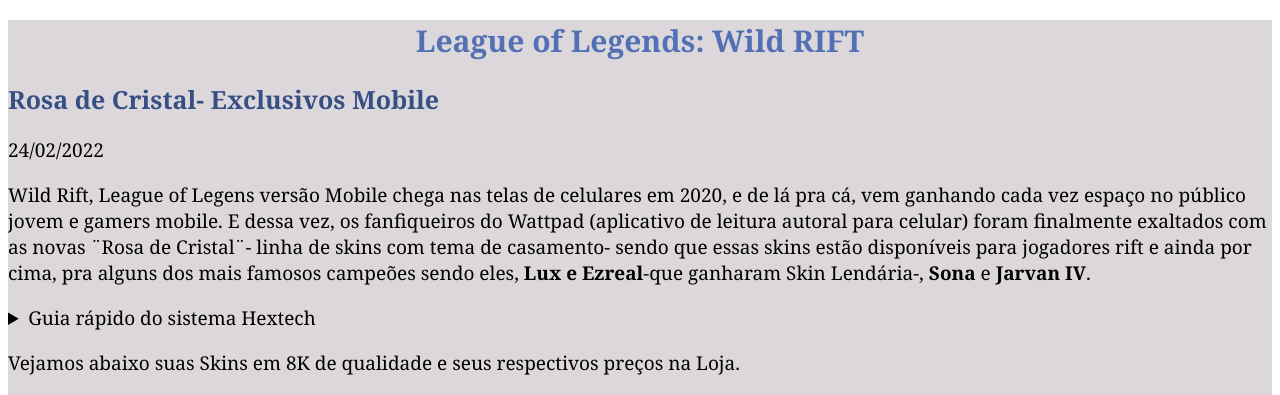
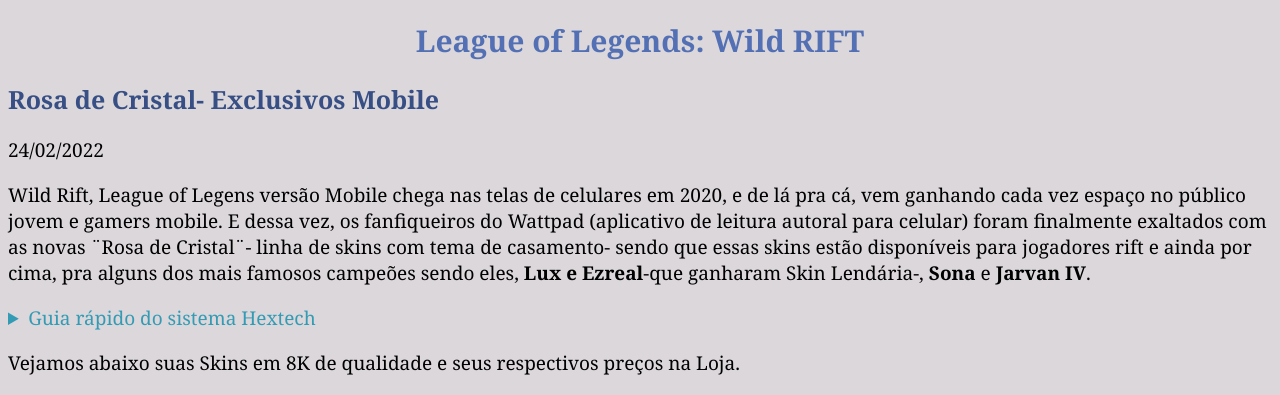
Before and after one commit to Louislopes/Arquivo-Rosa-de-Cristal, a plain HTML site: page Rosa.html in a window 1280 px wide. Shown: the top 395 px of the page. Drawn offline with Linux system fonts and the light colour scheme.

Commit message:
Update style.css

```diff
--- a/style.css
+++ b/style.css
@@ -1,17 +1,21 @@
+body {
+    background-color: rgb(219, 215, 219);
+  }
+
+  div {
+    font-size: 19px;
+   font-family: georgia;
+}
+
 h1 {
     color:#5370b4;
    text-align: center;
    font-size: 30px;
 }
 
-
 h2 {
     color:#384f85;
-
-    background-color: rgb(219, 215, 219);
-
    font-size: 25px;
-
    font-family: georgia;
 }
 
@@ -19,17 +23,16 @@
     font-size: 22px;
 }
 
-div {
-    background-color: rgb(219, 215, 219);
-    font-size: 19px;
-   font-family: georgia;
-}
-
 ruby {
     color:#aa2e25;}
-
 
  a {
         font-size: 19px;
         text-decoration: none;
+        color: rgb(38, 108, 129);
     }
+
+    details {
+        color:rgb(52, 155, 180);
+        font-size: 19px;
+    }
```
